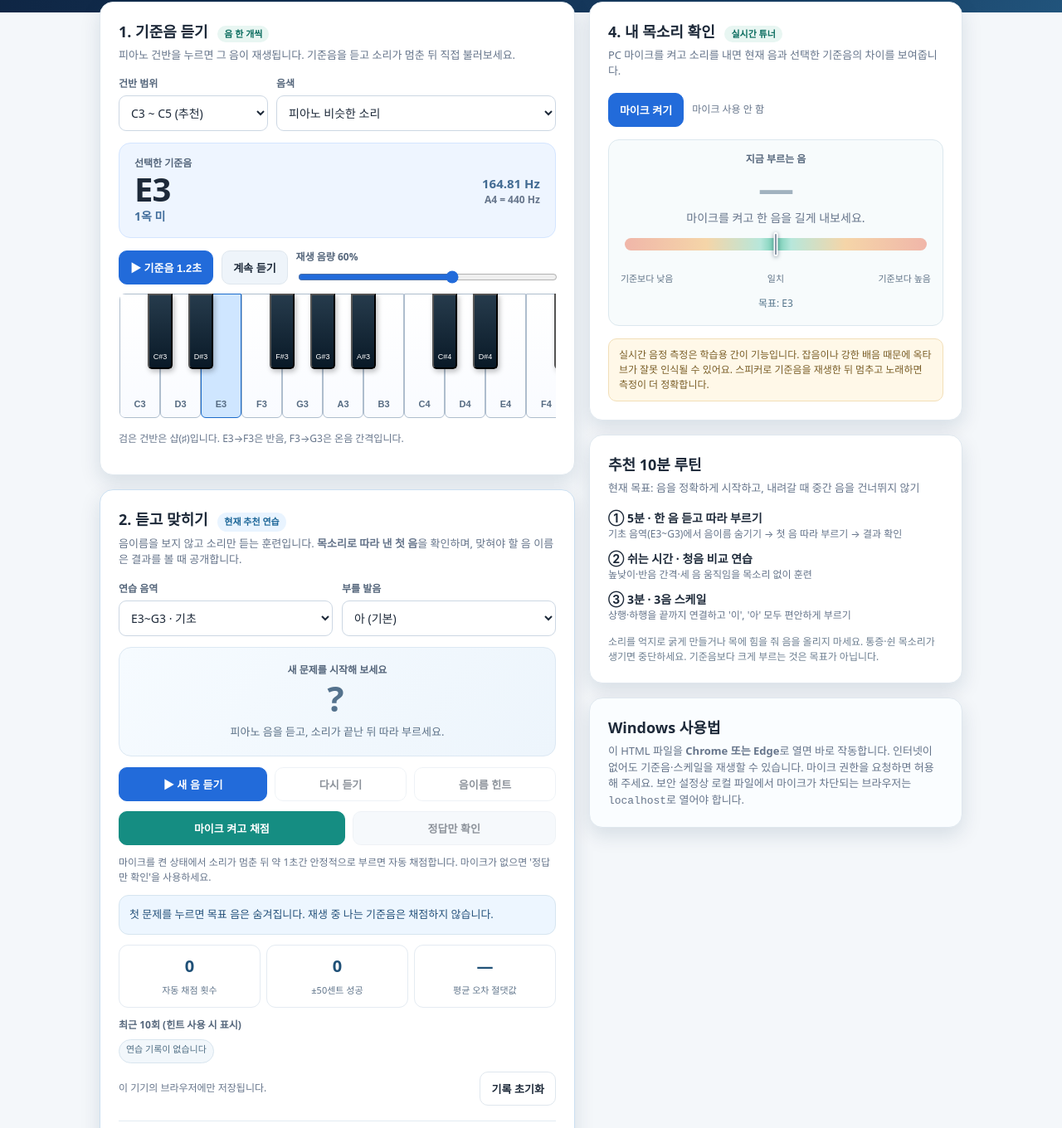
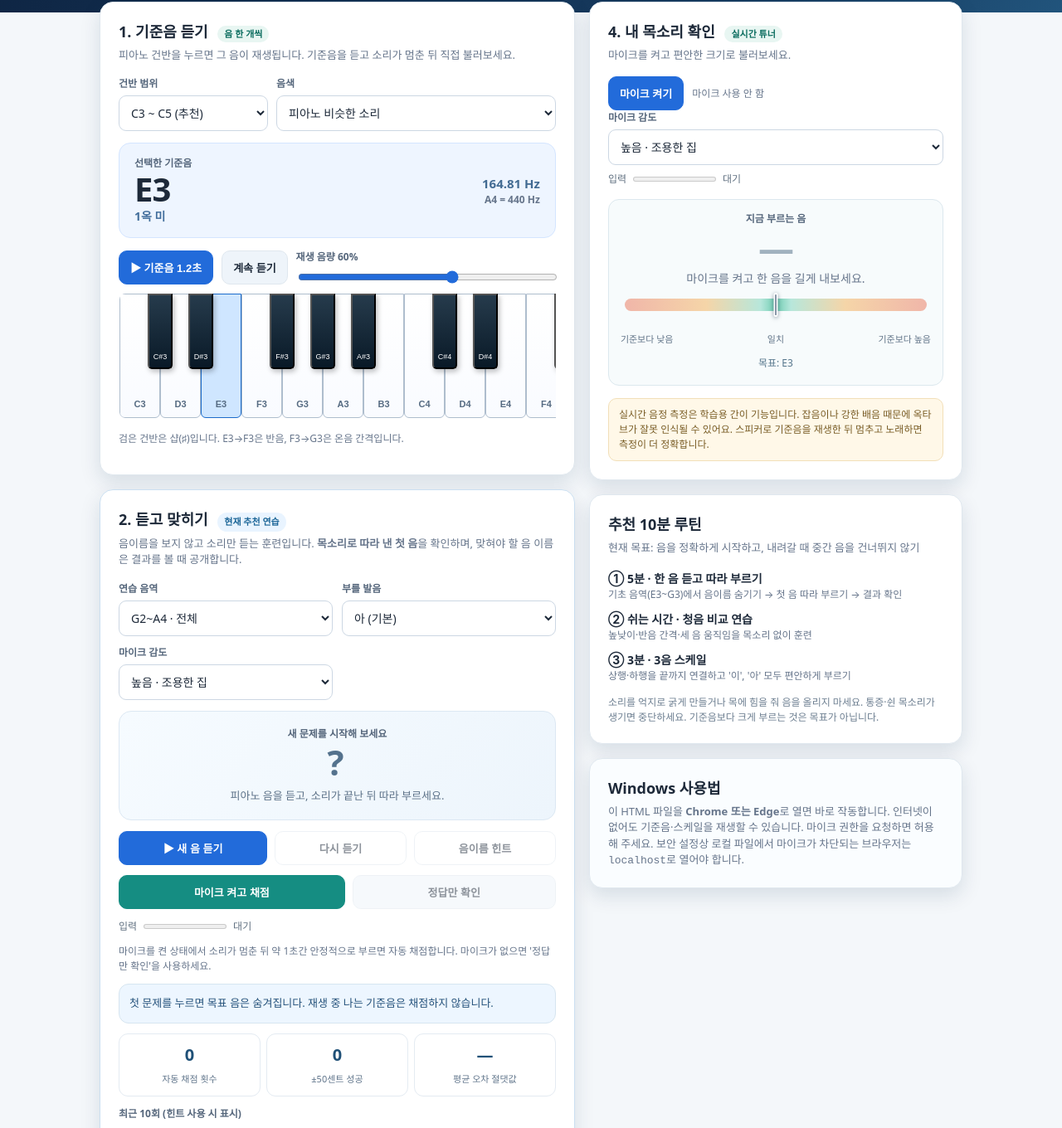
Before and after one commit to keumtae-kim/pitch-lab, a plain HTML site: page pitch.html in a window 1280 px wide. Shown: the part 209-1569 px from the top of the page at 83% size. Drawn offline with Linux system fonts and the light colour scheme.

Commit message:
Expand ear training to G2–A4 and improve quiet home microphone sensitivity

```diff
--- a/pitch.html
+++ b/pitch.html
@@ -103,6 +103,7 @@
 .jump-notes{display:grid;grid-template-columns:repeat(3,minmax(0,1fr));gap:8px}
 .jump-options>div,.jump-notes>div{min-width:0}.jump-panel select{font-size:13px;padding:9px 6px}
 .jump-panel .label{margin-bottom:5px}.jump-panel p{margin:9px 0 0;line-height:1.5}
+.mic-input{display:flex;align-items:center;gap:8px;margin:8px 0;color:#607080;font-size:12px}.mic-level{width:100px;height:12px}.mic-level-text{min-width:60px}.mic-sensitivity{max-width:100%}
 @media(max-width:480px){.jump-options{grid-template-columns:minmax(0,1fr)}.jump-notes{gap:5px}.jump-panel{padding:10px}}
 </style>
 </head>
@@ -129,9 +130,14 @@
           <p class="sub">음이름을 보지 않고 소리만 듣는 훈련입니다. <strong>목소리로 따라 낸 첫 음</strong>을 확인하며, 맞혀야 할 음 이름은 결과를 볼 때 공개합니다.</p>
           <div class="ear-config">
             <div class="control"><label class="label" for="earRange">연습 음역</label><select id="earRange">
-              <option value="52,55">E3~G3 · 기초</option><option value="53,57">F3~A3 · 기초 확장</option><option value="55,59">G3~B3 · 상행 연습</option><option value="52,60">E3~C4 · 넓게</option>
+              <option value="43,69" selected>G2~A4 · 전체</option>
+              <option value="43,60">G2~C4 · 저음 중심</option>
+              <option value="48,64">C3~E4 · 중저음</option>
+              <option value="52,67">E3~G4 · 중음</option>
+              <option value="55,69">G3~A4 · 고음 중심</option>
             </select></div>
             <div class="control"><label class="label" for="earVowel">부를 발음</label><select id="earVowel"><option value="아">아 (기본)</option><option value="이">이 (턱·혀 힘 빼기)</option><option value="음">음 (허밍)</option><option value="립트릴">립트릴</option></select></div>
+            <div class="control"><label class="label" for="earMicSensitivity">마이크 감도</label><select id="earMicSensitivity" class="mic-sensitivity"><option value="0.002" selected>높음 · 조용한 집</option><option value="0.006">보통</option><option value="0.013">낮음 · 주변 소음</option></select></div>
           </div>
           <div class="ear-hero" aria-live="polite">
             <div class="label" id="earHeroLabel">새 문제를 시작해 보세요</div>
@@ -147,6 +153,7 @@
             <button class="btn teal" id="earMic">마이크 켜고 채점</button>
             <button class="btn secondary" id="earReveal" disabled>정답만 확인</button>
           </div>
+          <div class="mic-input"><span>입력</span><meter class="mic-level" min="0" max="100" value="0" aria-label="마이크 입력 크기"></meter><span class="mic-level-text">대기</span></div>
           <p class="ear-muted" id="earMicInfo">마이크를 켠 상태에서 소리가 멈춘 뒤 약 1초간 안정적으로 부르면 자동 채점합니다. 마이크가 없으면 '정답만 확인'을 사용하세요.</p>
           <div id="earFeedback" class="ear-feedback info" role="status" aria-live="polite">첫 문제를 누르면 목표 음은 숨겨집니다. 재생 중 나는 기준음은 채점하지 않습니다.</div>
           <div class="ear-stats" aria-label="청음 연습 기록">
@@ -257,8 +264,10 @@
       <aside>
         <div class="card">
           <h2>4. 내 목소리 확인 <span class="pill">실시간 튜너</span></h2>
-          <p class="sub">PC 마이크를 켜고 소리를 내면 현재 음과 선택한 기준음의 차이를 보여줍니다.</p>
+          <p class="sub">마이크를 켜고 편안한 크기로 불러보세요.</p>
           <div class="toolbar"><button class="btn primary" id="micToggle">마이크 켜기</button><span class="small" id="micState">마이크 사용 안 함</span></div>
+          <div class="control"><label class="label" for="micSensitivity">마이크 감도</label><select id="micSensitivity" class="mic-sensitivity"><option value="0.002" selected>높음 · 조용한 집</option><option value="0.006">보통</option><option value="0.013">낮음 · 주변 소음</option></select></div>
+          <div class="mic-input"><span>입력</span><meter class="mic-level" min="0" max="100" value="0" aria-label="마이크 입력 크기"></meter><span class="mic-level-text">대기</span></div>
           <div class="tuner-box"><div class="label">지금 부르는 음</div><div class="heard faded" id="heardNote">—</div><div class="cents" id="heardDesc">마이크를 켜고 한 음을 길게 내보세요.</div><div class="cents-track"><div class="needle" id="needle"></div></div><div class="ticks"><span>기준보다 낮음</span><span>일치</span><span>기준보다 높음</span></div><div class="status" id="matchStatus">목표: G3</div></div>
           <div class="warning">실시간 음정 측정은 학습용 간이 기능입니다. 잡음이나 강한 배음 때문에 옥타브가 잘못 인식될 수 있어요. 스피커로 기준음을 재생한 뒤 멈추고 노래하면 측정이 더 정확합니다.</div>
         </div>
@@ -360,9 +369,13 @@
   function startSeq(){const seq=sequence();if(!seq){$('seqStatus').textContent='음 입력을 확인해 주세요. 예: E3 F3 G3 F3 E3';return}stopSeq();held=false;$('holdOne').textContent='계속 듣기';sequencePlaying=true;let dur=Number($('speed').value),gap=Number($('pause').value);
     function run(){if(!sequencePlaying)return;let i=0;function next(){if(!sequencePlaying)return;if(i>=seq.length){if(repeat){seqTimers.push(setTimeout(run,450));}else{sequencePlaying=false;drawChips();$('seqStatus').textContent='재생 완료. 이번엔 화면을 보지 않고 따라 불러보세요.'}return}stopVoices();let m=seq[i];choose(m);playTone(m,dur/1000);drawChips(i);$('seqStatus').textContent=`${i+1}/${seq.length} · ${nameOf(m)} (${korOf(m)})`;i++;seqTimers.push(setTimeout(next,dur+gap))}next()};run()}
   $('playSeq').addEventListener('click',startSeq);$('stopSeq').addEventListener('click',stopSeq);$('repeatSeq').addEventListener('click',()=>{repeat=!repeat;$('repeatSeq').textContent=repeat?'반복 켜짐 ✓':'반복 꺼짐';$('repeatSeq').setAttribute('aria-pressed',String(repeat))});
-  function pitchYin(buf,rate){const size=buf.length;let rms=0;for(let i=0;i<size;i++){rms+=buf[i]*buf[i]}rms=Math.sqrt(rms/size);if(rms<.013)return null;const minTau=Math.floor(rate/850),maxTau=Math.min(Math.floor(rate/75),Math.floor(size/3));const n=Math.min(2500,size-maxTau);const diff=new Float32Array(maxTau+1);for(let tau=minTau;tau<=maxTau;tau++){let d=0;for(let i=0;i<n;i++){let z=buf[i]-buf[i+tau];d+=z*z}diff[tau]=d}let sum=0,cmndf=new Float32Array(maxTau+1);let best=1,bestTau=-1;for(let tau=minTau;tau<=maxTau;tau++){sum+=diff[tau];let val=diff[tau]*((tau-minTau+1)/Math.max(sum,1e-10));cmndf[tau]=val;if(val<best){best=val;bestTau=tau}if(val<.19){while(tau+1<=maxTau && diff[tau+1]<diff[tau])tau++;bestTau=tau;best=cmndf[tau];break}}if(bestTau<0||best>.32)return null;
+  function signalRms(buf){let sum=0;for(let i=0;i<buf.length;i++)sum+=buf[i]*buf[i];return Math.sqrt(sum/buf.length)}
+  let micThreshold=.002;
+  document.querySelectorAll('.mic-sensitivity').forEach(control=>control.addEventListener('change',()=>{micThreshold=Number(control.value);document.querySelectorAll('.mic-sensitivity').forEach(other=>other.value=control.value)}));
+  function showMicLevel(rms,active=true){const level=active?Math.max(0,Math.min(100,(20*Math.log10(Math.max(rms,1e-7))+70)/60*100)):0;document.querySelectorAll('.mic-level').forEach(meter=>meter.value=level);document.querySelectorAll('.mic-level-text').forEach(label=>label.textContent=!active?'대기':rms>=micThreshold?'입력 중':rms>.0003?'작은 소리':'입력 약함')}
+  function pitchYin(buf,rate,threshold=.002){const size=buf.length;if(signalRms(buf)<threshold)return null;const minTau=Math.floor(rate/850),maxTau=Math.min(Math.floor(rate/75),Math.floor(size/3));const n=Math.min(2500,size-maxTau);const diff=new Float32Array(maxTau+1);for(let tau=minTau;tau<=maxTau;tau++){let d=0;for(let i=0;i<n;i++){let z=buf[i]-buf[i+tau];d+=z*z}diff[tau]=d}let sum=0,cmndf=new Float32Array(maxTau+1);let best=1,bestTau=-1;for(let tau=minTau;tau<=maxTau;tau++){sum+=diff[tau];let val=diff[tau]*((tau-minTau+1)/Math.max(sum,1e-10));cmndf[tau]=val;if(val<best){best=val;bestTau=tau}if(val<.19){while(tau+1<=maxTau && diff[tau+1]<diff[tau])tau++;bestTau=tau;best=cmndf[tau];break}}if(bestTau<0||best>.32)return null;
     let tau=bestTau;if(tau>minTau&&tau<maxTau){const a=diff[tau-1],b=diff[tau],c=diff[tau+1],denom=2*(2*b-a-c);if(Math.abs(denom)>1e-8){let correction=(c-a)/denom;if(Math.abs(correction)<1)tau+=correction}}return rate/tau}
-  let prevFreq=null;function readMic(){if(!analyser)return;const data=new Float32Array(analyser.fftSize);analyser.getFloatTimeDomainData(data);const f=pitchYin(data,audio.sampleRate);
+  let prevFreq=null;function readMic(){if(!analyser)return;const data=new Float32Array(analyser.fftSize);analyser.getFloatTimeDomainData(data);showMicLevel(signalRms(data));const f=pitchYin(data,audio.sampleRate,micThreshold);
     if(f!==null&&f>=70&&f<=950){
       if(earTrial&&!earTrial.done){
         earOnPitch(f);
@@ -374,7 +387,7 @@
       }
       let midi=69+12*Math.log2(f/440),nearest=Math.round(midi),cents=(midi-nearest)*100;$('heardNote').textContent=nameOf(nearest);$('heardNote').classList.remove('faded');$('heardDesc').textContent=`${f.toFixed(1)} Hz · 음 중심에서 ${cents>=0?'+':''}${cents.toFixed(0)} cent`;let targetCents=1200*Math.log2(f/freqOf(selected));$('needle').style.left=(50+Math.max(-50,Math.min(50,targetCents/2)))+'%';if(Math.abs(targetCents)<=20)$('matchStatus').innerHTML='<span class="on">목표 '+nameOf(selected)+'에 가까워요!</span>';else $('matchStatus').textContent=`목표 ${nameOf(selected)}보다 ${Math.abs(targetCents).toFixed(0)} cent ${targetCents<0?'낮아요':'높아요'}`;prevFreq=f;
     }else{$('heardNote').textContent='—';$('heardNote').classList.add('faded');$('heardDesc').textContent=earTrial&&!earTrial.done?'숨이 아닌 목소리로 한 음을 내보세요.':'목소리를 1~2초 안정적으로 내보세요.';$('needle').style.left='50%';$('matchStatus').textContent=earTrial&&!earTrial.done?'청음 연습 중 · 결과는 첫 시도 후 공개됩니다.':'목표: '+nameOf(selected)} }
-  $('micToggle').addEventListener('click',async()=>{if(micStream){micStream.getTracks().forEach(t=>t.stop());micStream=null;analyser=null;micSource?.disconnect();micSource=null;clearInterval(micTimer);micTimer=null;earOnMicOff();$('micToggle').textContent='마이크 켜기';$('micState').textContent='마이크 사용 안 함';$('heardNote').textContent='—';return}try{if(!navigator.mediaDevices?.getUserMedia)throw new Error('브라우저 보안 설정 때문에 마이크를 열 수 없습니다. localhost로 실행해 주세요.');const stream=await navigator.mediaDevices.getUserMedia({audio:{echoCancellation:false,noiseSuppression:false,autoGainControl:false},video:false});let c=ctx();micStream=stream;micSource=c.createMediaStreamSource(stream);analyser=c.createAnalyser();analyser.fftSize=4096;micSource.connect(analyser);$('micToggle').textContent='■ 마이크 끄기';$('micState').textContent='마이크 측정 중';micTimer=setInterval(readMic,130);earOnMicOn()}catch(err){$('micState').textContent='사용 불가: '+err.message}});
+  $('micToggle').addEventListener('click',async()=>{if(micStream){micStream.getTracks().forEach(t=>t.stop());micStream=null;analyser=null;micSource?.disconnect();micSource=null;clearInterval(micTimer);micTimer=null;earOnMicOff();showMicLevel(0,false);$('micToggle').textContent='마이크 켜기';$('micState').textContent='마이크 사용 안 함';$('heardNote').textContent='—';return}try{if(!navigator.mediaDevices?.getUserMedia)throw new Error('브라우저 보안 설정 때문에 마이크를 열 수 없습니다. localhost로 실행해 주세요.');const stream=await navigator.mediaDevices.getUserMedia({audio:{echoCancellation:false,noiseSuppression:false,autoGainControl:false},video:false});let c=ctx();micStream=stream;micSource=c.createMediaStreamSource(stream);analyser=c.createAnalyser();analyser.fftSize=4096;micSource.connect(analyser);$('micToggle').textContent='■ 마이크 끄기';$('micState').textContent='마이크 측정 중';micTimer=setInterval(readMic,130);earOnMicOn()}catch(err){$('micState').textContent='사용 불가: '+err.message}});
 
   // ──────────────────────────────────────────────────────────────────────────
   // 음 이름 표시를 가린 단일음 재현·두 음 비교 (기존 건반/튜너와 독립적으로 작동)
```
